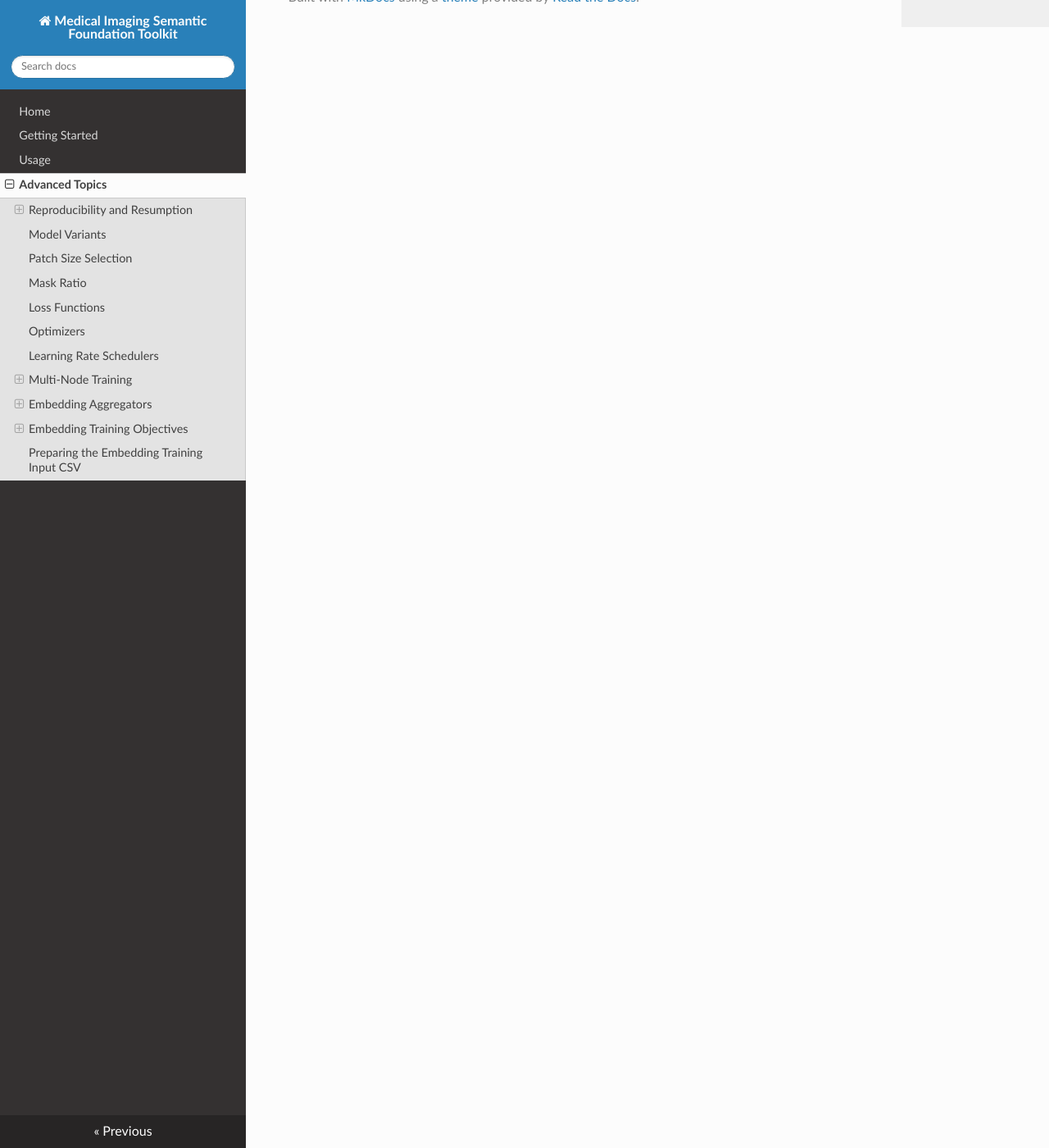
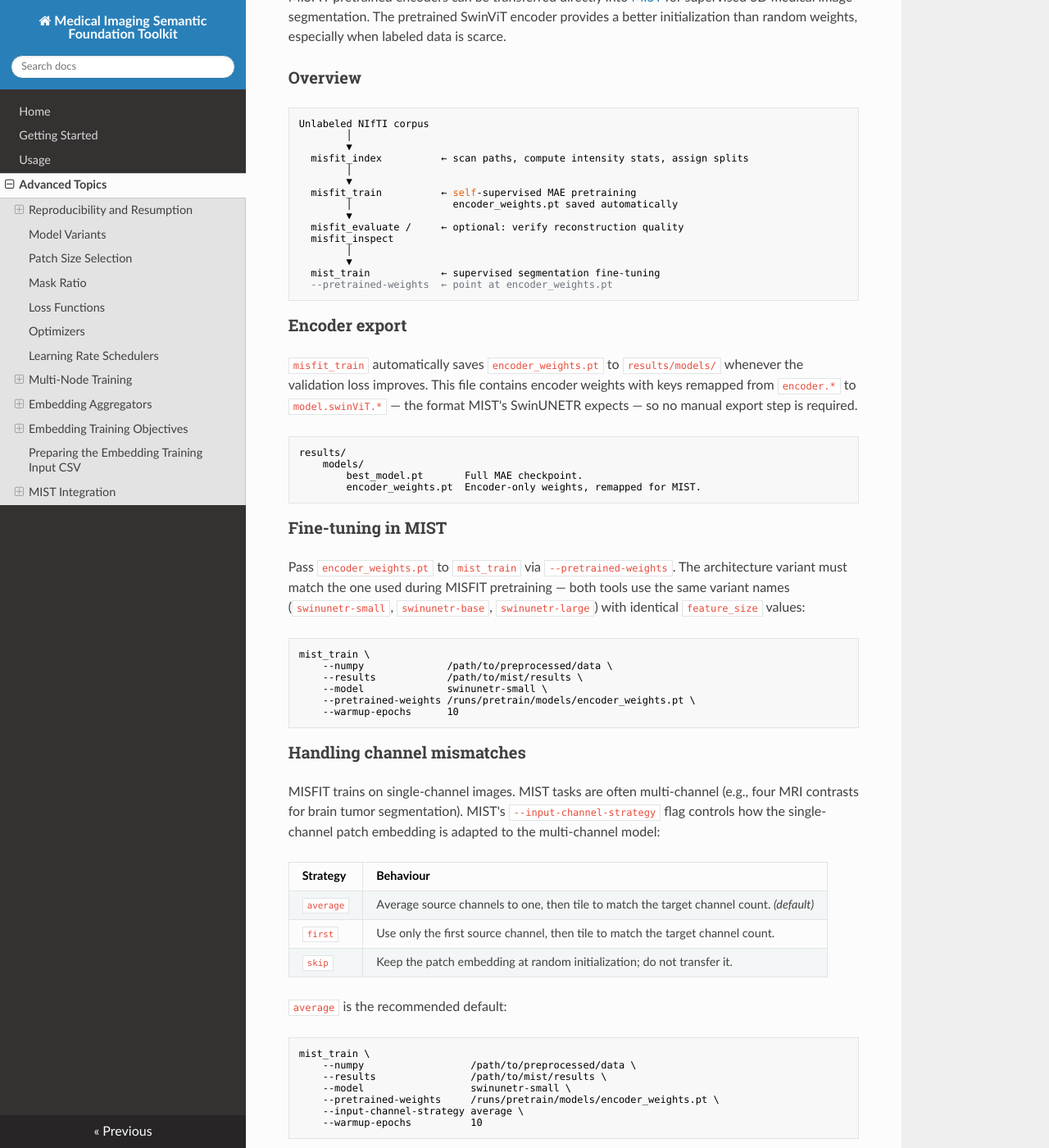
Before and after one commit to aecelaya/MISFIT, an MkDocs documentation site: the page built from docs/advanced_topics.md, in a window 1280 px wide and 1400 px high, scrolled down 7041 px. Shown: the whole window at 82% size. Built offline with MkDocs 1.6.1, drawn with Linux system fonts in a browser that asks for light colours; nearby versions of some CDN libraries; library files that are not in the unit come from our copies; some of the changed text lies outside the part shown.

Commit message:
Docs: Add MIST integration section to advanced_topics
Documents the full MISFIT → MIST transfer learning workflow:
- encoder_weights.pt is saved automatically during misfit_train
- mist_train --pretrained-weights: fine-tuning from the exported encoder
- --input-channel-strategy: handling single→multi-channel mismatches
- Architecture variant naming is identical between MISFIT and MIST
- Guidance on when pretraining helps most (low-label regimes)

Co-Authored-By: Claude Sonnet 4.6 <noreply@anthropic.com>

````diff
--- a/docs/advanced_topics.md
+++ b/docs/advanced_topics.md
@@ -320,3 +320,108 @@ CT_004,val,/data/embeddings/CT_004.npz,squamous_cell
 
 You can include val and test rows in the same file — only `split='train'` rows
 are loaded for aggregator training.
+
+---
+
+## MIST Integration
+
+MISFIT pretrained encoders can be transferred directly into
+[MIST](https://github.com/mist-medical/MIST) for supervised 3D medical image
+segmentation. The pretrained SwinViT encoder provides a better initialization
+than random weights, especially when labeled data is scarce.
+
+### Overview
+
+```
+Unlabeled NIfTI corpus
+        │
+        ▼
+  misfit_index          ← scan paths, compute intensity stats, assign splits
+        │
+        ▼
+  misfit_train          ← self-supervised MAE pretraining
+        │                 encoder_weights.pt saved automatically
+        ▼
+  misfit_evaluate /     ← optional: verify reconstruction quality
+  misfit_inspect
+        │
+        ▼
+  mist_train            ← supervised segmentation fine-tuning
+  --pretrained-weights  ← point at encoder_weights.pt
+```
+
+### Encoder export
+
+`misfit_train` automatically saves `encoder_weights.pt` to
+`results/models/` whenever the validation loss improves. This file contains
+encoder weights with keys remapped from `encoder.*` to `model.swinViT.*` —
+the format MIST's SwinUNETR expects — so no manual export step is required.
+
+```text
+results/
+    models/
+        best_model.pt       Full MAE checkpoint.
+        encoder_weights.pt  Encoder-only weights, remapped for MIST.
+```
+
+### Fine-tuning in MIST
+
+Pass `encoder_weights.pt` to `mist_train` via `--pretrained-weights`. The
+architecture variant must match the one used during MISFIT pretraining —
+both tools use the same variant names (`swinunetr-small`, `swinunetr-base`,
+`swinunetr-large`) with identical `feature_size` values:
+
+```console
+mist_train \
+    --numpy              /path/to/preprocessed/data \
+    --results            /path/to/mist/results \
+    --model              swinunetr-small \
+    --pretrained-weights /runs/pretrain/models/encoder_weights.pt \
+    --warmup-epochs      10
+```
+
+### Handling channel mismatches
+
+MISFIT trains on single-channel images. MIST tasks are often multi-channel
+(e.g., four MRI contrasts for brain tumor segmentation). MIST's
+`--input-channel-strategy` flag controls how the single-channel patch
+embedding is adapted to the multi-channel model:
+
+| Strategy  | Behaviour |
+|-----------|-----------|
+| `average` | Average source channels to one, then tile to match the target channel count. *(default)* |
+| `first`   | Use only the first source channel, then tile to match the target channel count. |
+| `skip`    | Keep the patch embedding at random initialization; do not transfer it. |
+
+`average` is the recommended default:
+
+```console
+mist_train \
+    --numpy                  /path/to/preprocessed/data \
+    --results                /path/to/mist/results \
+    --model                  swinunetr-small \
+    --pretrained-weights     /runs/pretrain/models/encoder_weights.pt \
+    --input-channel-strategy average \
+    --warmup-epochs          10
+```
+
+### When pretraining helps most
+
+Transfer is most beneficial in **low-label regimes** — tasks where the number
+of annotated cases is small relative to the model capacity.
+
+- **Few labeled cases (< ~50)** — expect the largest gains. The pretrained
+  encoder reduces the number of labeled cases needed to reach a given Dice
+  score.
+- **Domain match matters** — pretraining on volumes from the same scanner,
+  field strength, and modality as the target task transfers better than
+  out-of-domain pretraining.
+- **Warmup is important** — always use `--warmup-epochs` (5–10 epochs) in
+  MIST when fine-tuning from MISFIT weights. A full-LR update at epoch 0 can
+  damage pretrained encoder features before the decoder has adapted.
+
+!!! note
+    MISFIT encoder weights are only compatible with MIST's SwinUNETR
+    architectures (`swinunetr-small`, `swinunetr-base`, `swinunetr-large`).
+    Other MIST architectures (nnUNet, MedNeXt, FMG-Net, W-Net) have different
+    encoder structures and are not compatible with MISFIT checkpoints.
````
